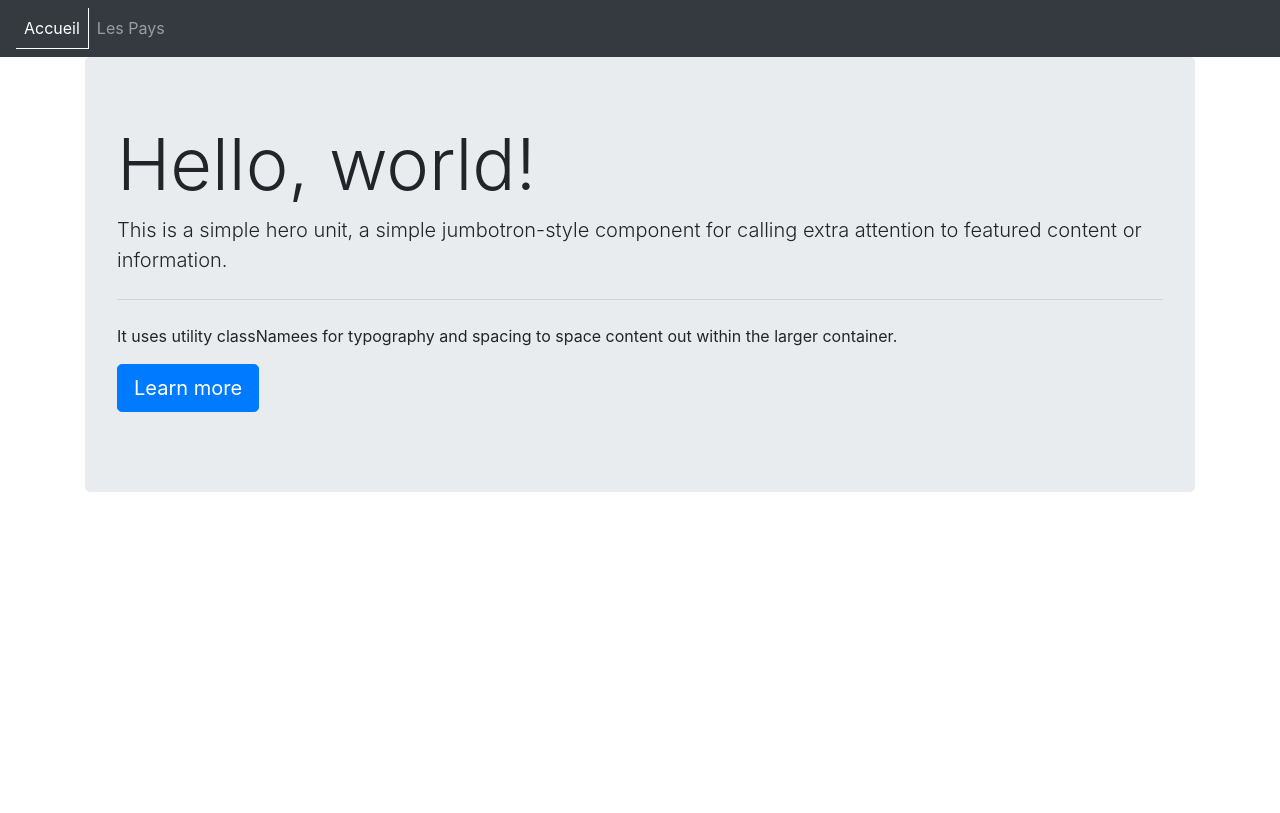
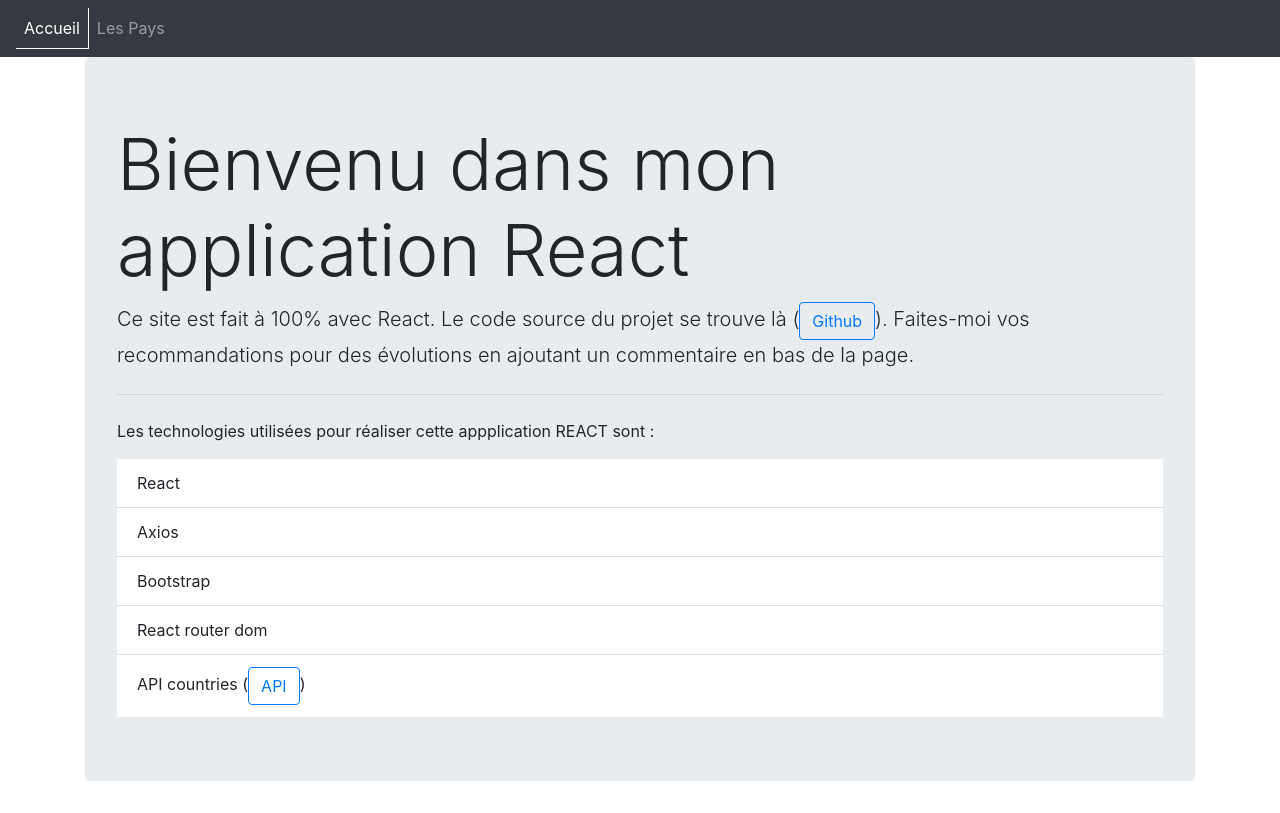
Before and after one commit to oldlepa/projet-pays, a React (Create React App) app: page / in a window 1280 px wide. Built offline with nearby package versions, Linux system fonts and the light colour scheme.

Commit message:
ajout page accueil

```diff
--- a/src/components/Accueil/Accueil.js
+++ b/src/components/Accueil/Accueil.js
@@ -4,13 +4,28 @@ const Accueil = (props) => {
     return (
         <div className="container">
             <div className="jumbotron">
-                <h1 className="display-3">Hello, world!</h1>
-                <p className="lead">This is a simple hero unit, a simple jumbotron-style component for calling extra attention to featured content or information.</p>
+                <h1 className="display-3">Bienvenu dans mon application React</h1>
+                <p className="lead">
+                    Ce site est fait à 100% avec React. Le code source du projet se trouve là (
+                        <a className="btn btn-outline-primary" href="https://github.com/oldlepa/projet-pays" target="_blank" rel="noopener noreferrer">Github</a>
+                    ).
+                    Faites-moi vos recommandations pour des évolutions en ajoutant un commentaire en bas de la page.                </p>
                 <hr className="my-4"/>
-                <p>It uses utility classNamees for typography and spacing to space content out within the larger container.</p>
-                <p className="lead">
-                    <a className="btn btn-primary btn-lg" href="/test" role="button">Learn more</a>
-                </p>
+                <div>
+                    <p>
+                        Les technologies utilisées pour réaliser cette appplication REACT sont :
+                    </p>
+                    <ul class="list-group list-group-flush">
+                        <li class="list-group-item">React</li>
+                        <li class="list-group-item">Axios</li>
+                        <li class="list-group-item">Bootstrap</li>
+                        <li class="list-group-item">React router dom</li>
+                        <li class="list-group-item">API countries (
+                            <a className="btn btn-outline-primary" href="https://restcountries.eu/" target="_blank" rel="noopener noreferrer">API</a>
+                        )</li>
+                    </ul>
+                </div>
+
             </div>
         </div>
     )
```
Also changed, not shown: 1 other file (tests, documents, lock files or other folders).
